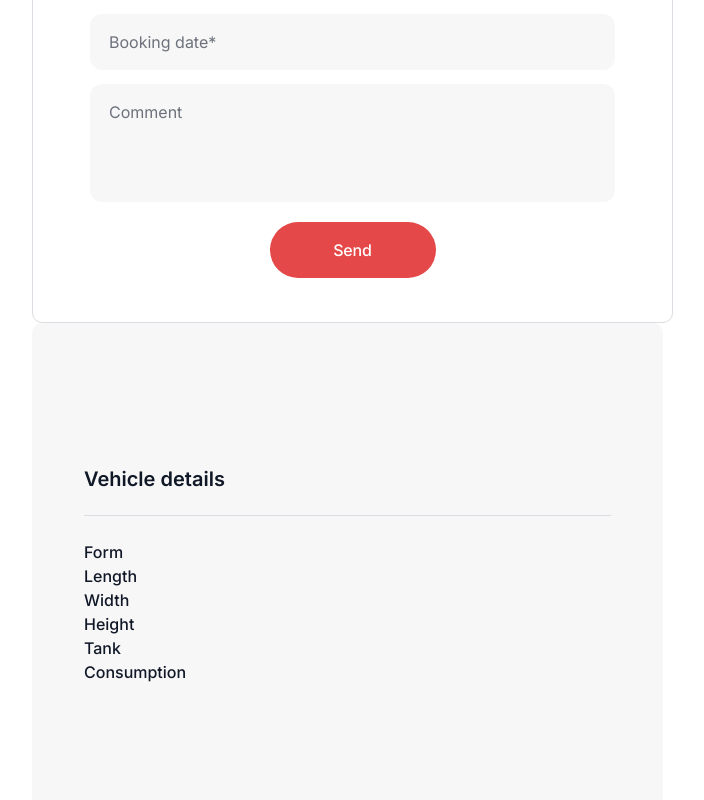
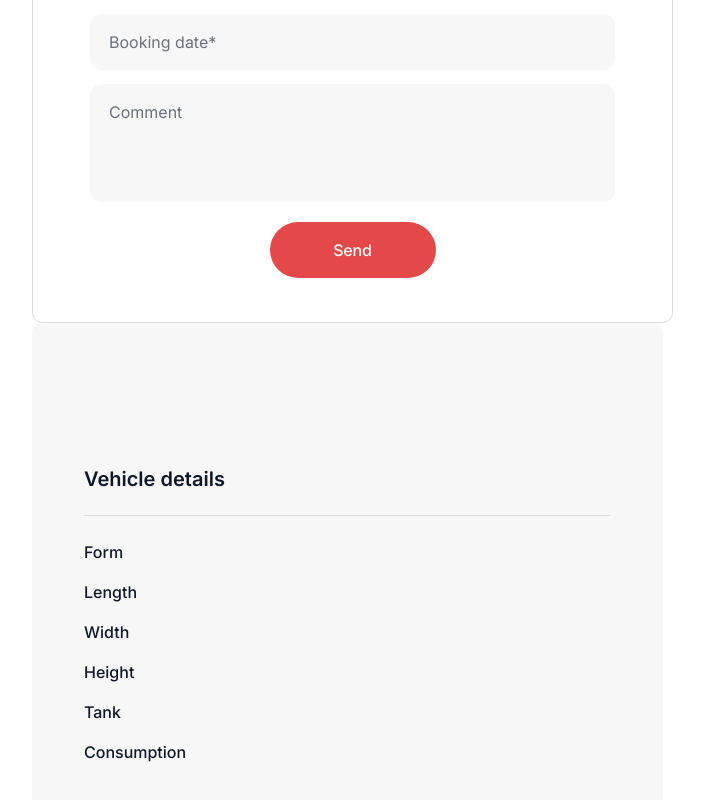
Before and after one commit to aitmil/travel-trucks-app, a React (Vite) app: page /catalog/1/features in a window 1280 px wide. Shown: the part 515-1315 px from the top of the page, without its empty margins (32-736 px from the left). Built offline with nearby package versions, Linux system fonts and the light colour scheme; no server answers.

Commit message:
fix margin in detail list

```diff
--- a/src/components/TruckFeatures/TruckFeatures.module.css
+++ b/src/components/TruckFeatures/TruckFeatures.module.css
@@ -2,7 +2,6 @@
   border-radius: 10px;
   padding: 44px 52px;
   width: 631px;
-  height: 579px;
 
   background-color: var(--inputs);
 }
@@ -45,6 +44,10 @@
   justify-content: space-between;
 }
 
+.detailsItem:not(:last-child) {
+  margin-bottom: 16px;
+}
+
 .details {
   font-weight: 500;
   font-size: 16px;
```
